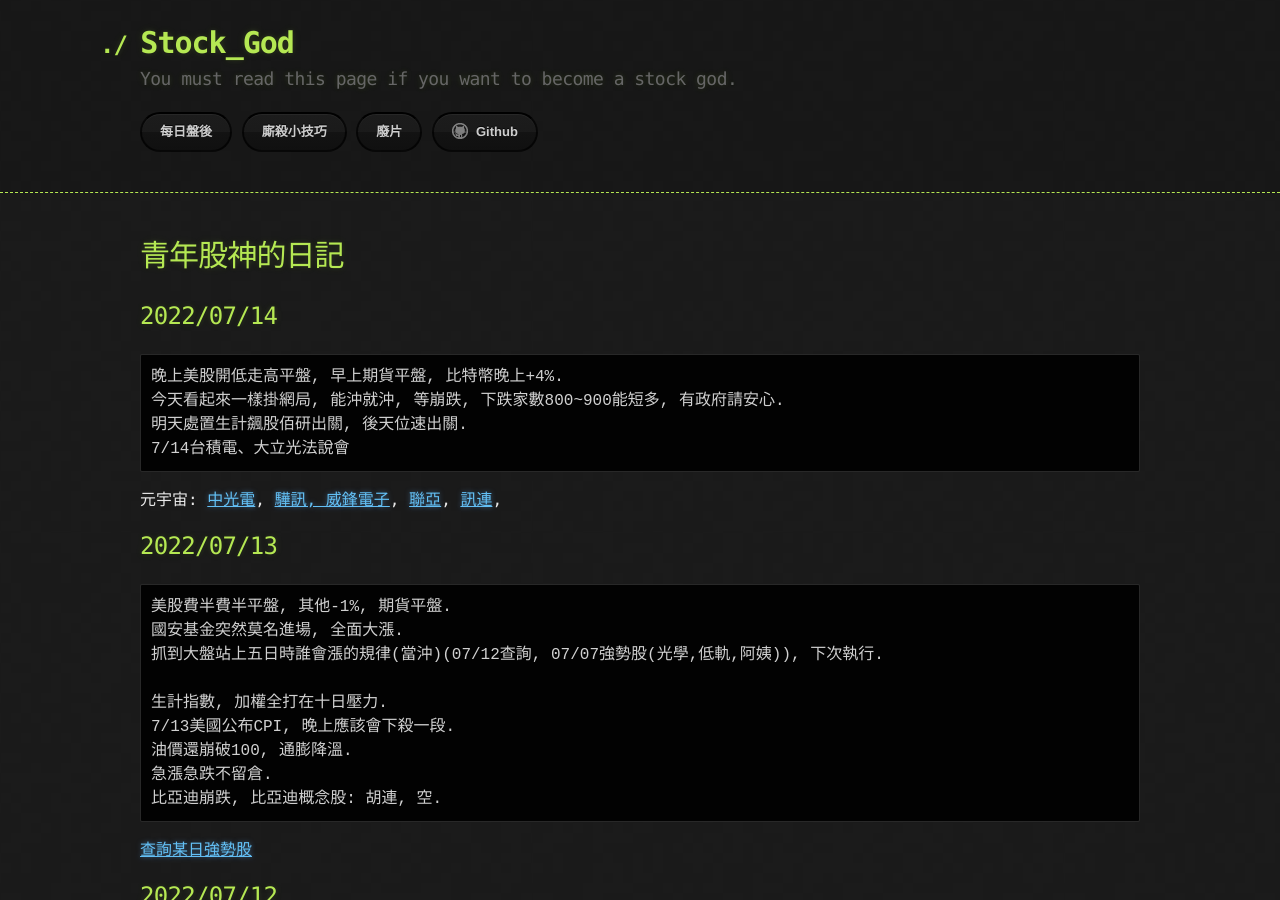
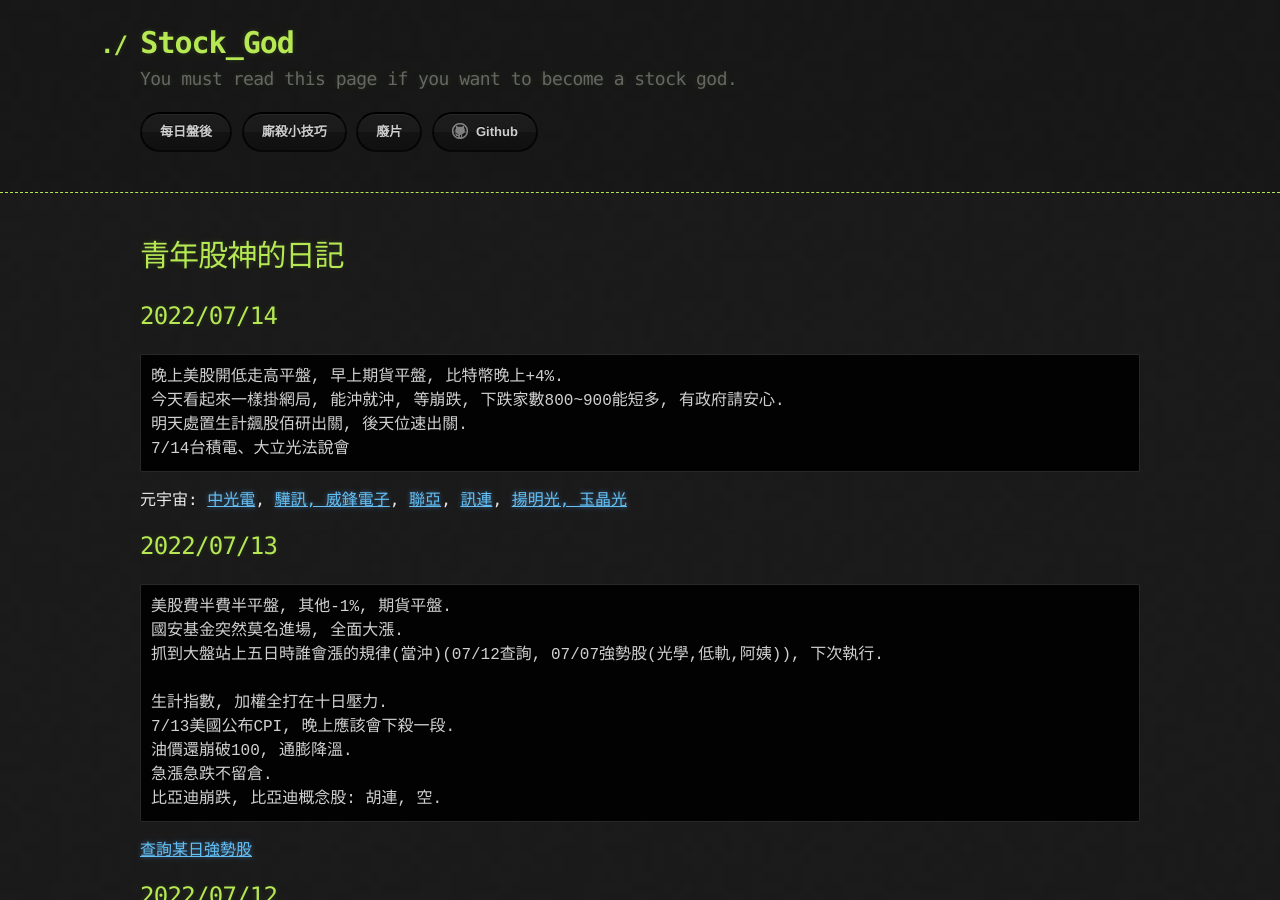
Before and after one commit to lepg5487/Stock_God, a Jekyll site: the page built from index.md, in a window 1280 px wide and 900 px high. Built offline with Jekyll 4.4.1, drawn with Linux system fonts in a browser that asks for light colours; our own code applies the rules of GitHub Pages for plain Markdown files.

Commit message:
Update index.md

````diff
--- a/index.md
+++ b/index.md
@@ -10,7 +10,7 @@ layout: testlayouts
 明天處置生計飆股佰研出關, 後天位速出關.
 7/14台積電、大立光法說會
 ```
-元宇宙: [中光電](https://news.cnyes.com/news/id/4750311?exp=a), [驊訊, 威鋒電子](https://news.cnyes.com/news/id/4750279?exp=a), [聯亞](https://news.cnyes.com/news/id/4751268?exp=a), [訊連](https://news.cnyes.com/news/id/4753861?exp=a),
+元宇宙: [中光電](https://news.cnyes.com/news/id/4750311?exp=a), [驊訊, 威鋒電子](https://news.cnyes.com/news/id/4750279?exp=a), [聯亞](https://news.cnyes.com/news/id/4751268?exp=a), [訊連](https://news.cnyes.com/news/id/4753861?exp=a), [揚明光, 玉晶光](https://news.cnyes.com/news/id/4754093?exp=a)
 
 ## 2022/07/13
 ```
````
